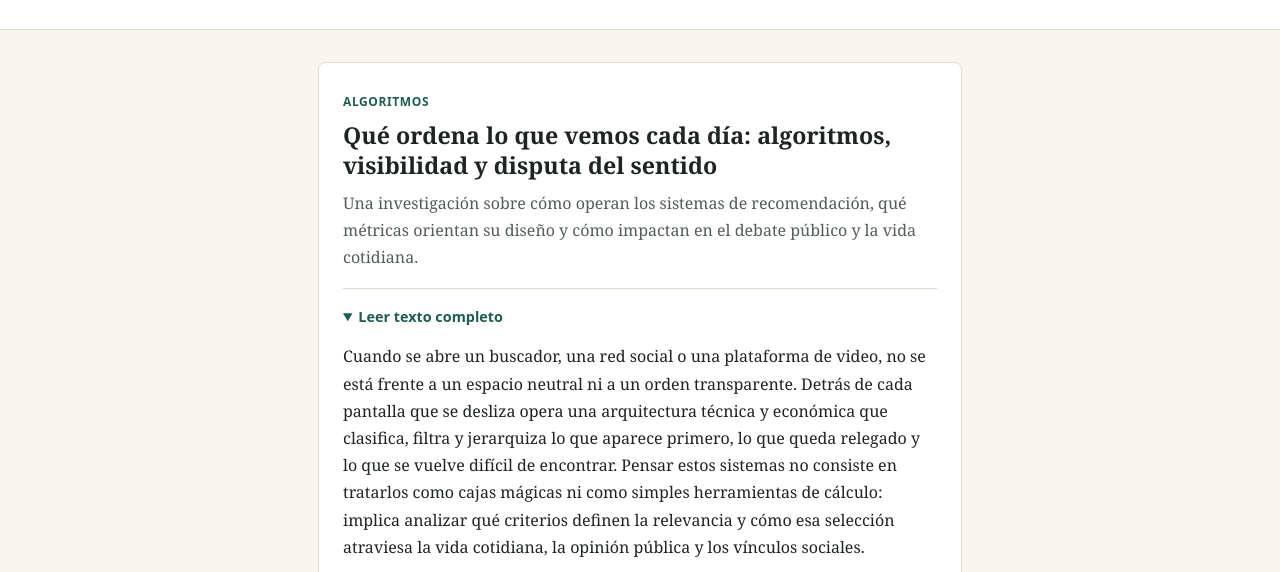
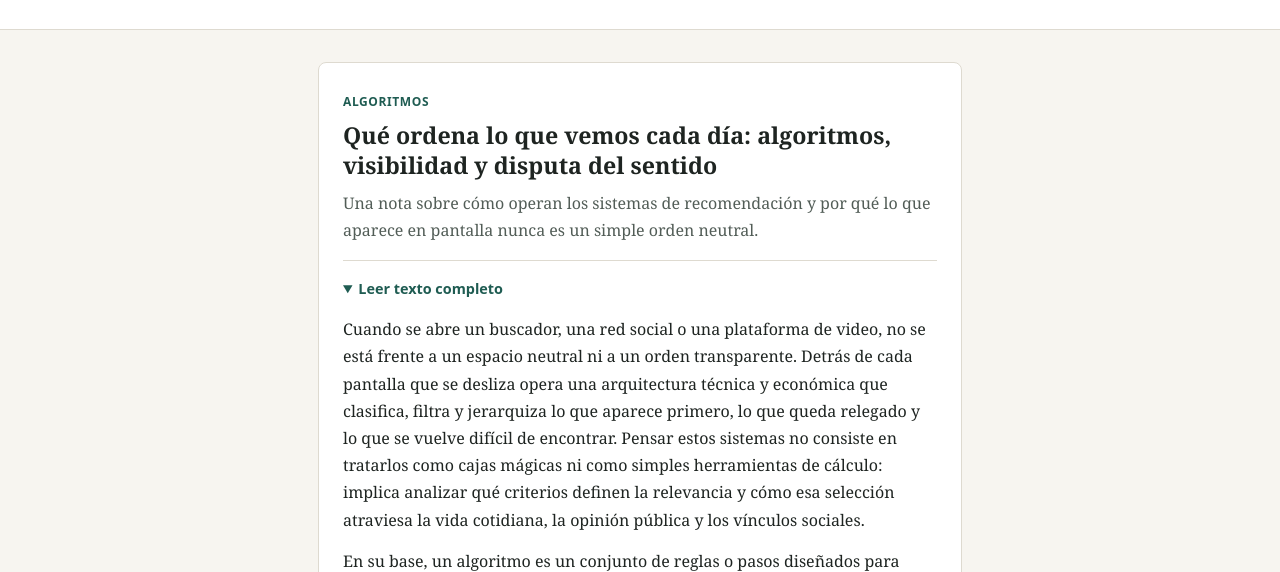
Before and after one commit to Revistaorilla/Blog-RevistaOrilla, a plain HTML site: page index.html in a window 1280 px wide. Shown: the part 188-760 px from the top of the page. Drawn offline with Linux system fonts and the light colour scheme.

Commit message:
Update index.html

```diff
--- a/index.html
+++ b/index.html
@@ -169,7 +169,7 @@
       <article class="entrada" id="nota-algoritmos" data-seccion="algoritmos">
         <span class="seccion-tag">Algoritmos</span>
         <h2>Qué ordena lo que vemos cada día: algoritmos, visibilidad y disputa del sentido</h2>
-        <p class="resumen">Una investigación sobre cómo operan los sistemas de recomendación, qué métricas orientan su diseño y cómo impactan en el debate público y la vida cotidiana.</p>
+        <p class="resumen">Una nota sobre cómo operan los sistemas de recomendación y por qué lo que aparece en pantalla nunca es un simple orden neutral.</p>
         <details open>
           <summary>Leer texto completo</summary>
           <div class="cuerpo-nota">
```
